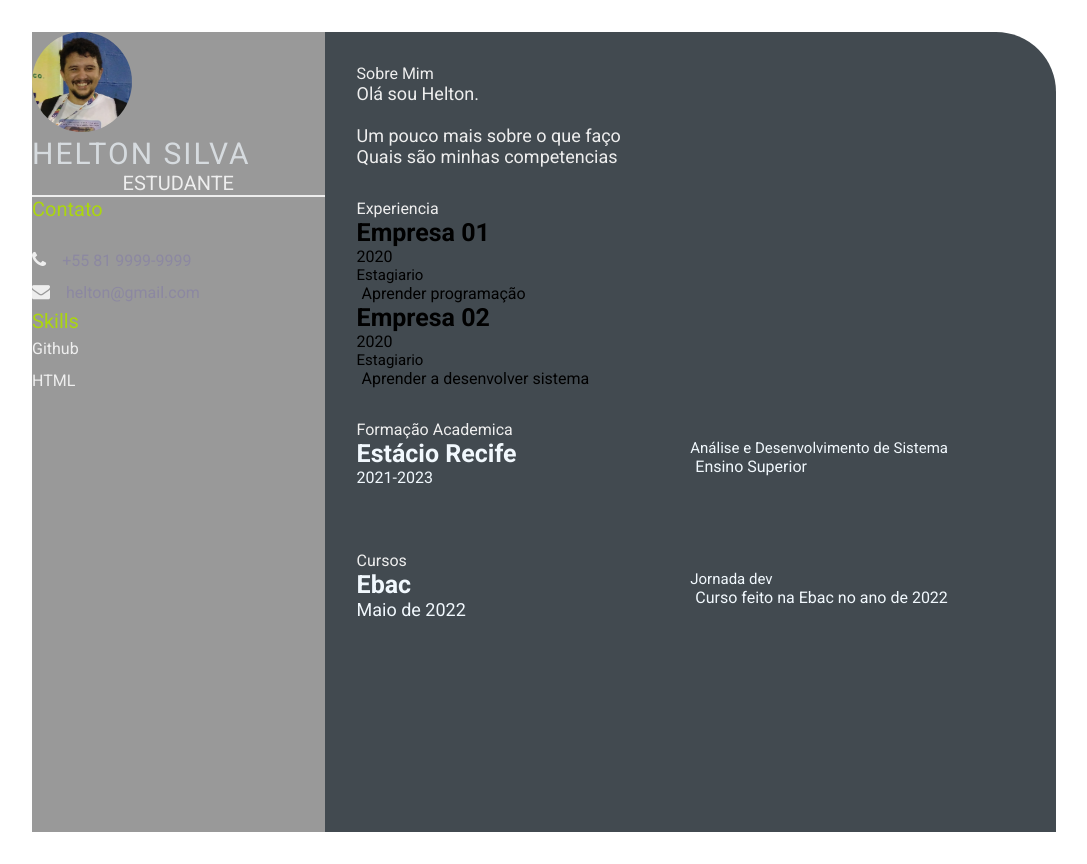
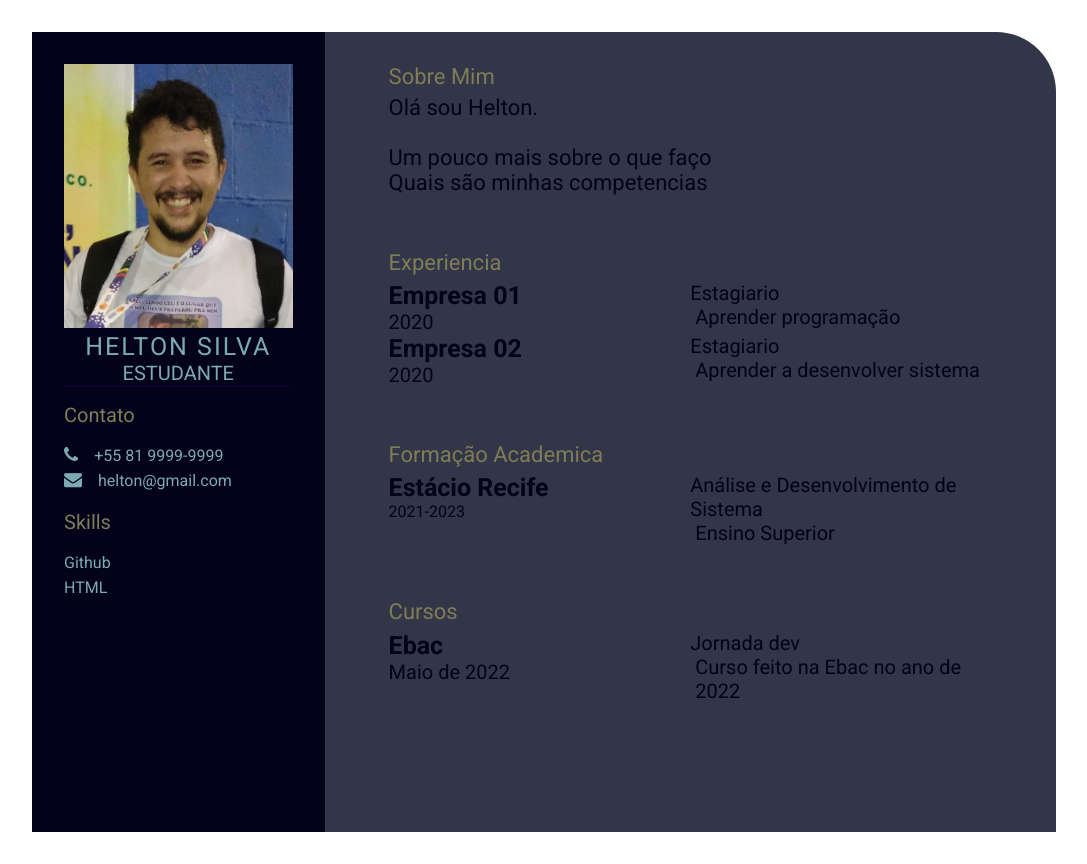
Before and after one commit to HeltonssJunior/heltonss.github.io, a plain HTML site: page index.html in a window 1280 px wide. Shown: the whole page, without its empty margins (96-1183 px from the left). Drawn offline with Linux system fonts and the light colour scheme.

```diff
--- a/index.html
+++ b/index.html
@@ -25,17 +25,16 @@
 <body>
     <main class="resume-contents">
         <section class="left-section">
-            <section class="left-section-contet">
+            <section class="left-section-contents">
                 <div class="profile">
-                    <img class="profile-image" src="img/profile-image.jpg" alt="Profile image"
-                        style="width: 100px;height: 100px;">
+                    <img class="profile-image" src="img/profile-image.jpg">
                     <p class="name">Helton Silva</p>
                     <p class="profession">Estudante</p>
                 </div>
                 <div class="contact-info">
                     <p class="left-title">Contato</p>
                     <ul>
-                        <li><i class="fa fa-phone"></i>+55 81 9999-9999 </li>
+                        <li><i class="fa fa-phone"></i>+55 81 9999-9999</li>
                         <li><i class="fa fa-envelope"></i>helton@gmail.com</li>
                     </ul>
                 </div>
@@ -64,10 +63,10 @@
                 </section>
                 <section class="experience gap">
                     <div class="right-title">Experiencia</div>
-                    <div class="experience-contens">
+                    <div class="experience-contents">
                         <div class="exp-left">
                             <p class="exp-company-name">Empresa 01</p>
-                            <p class="exp-time-peiod">2020</p>
+                            <p class="exp-time-period">2020</p>
                         </div>
                         <div class="exp-right">
                             <p class="exp-position">Estagiario</p>
@@ -77,7 +76,7 @@
                         </div>
                         <div class="exp-left">
                             <p class="exp-company-name">Empresa 02</p>
-                            <p class="exp-time-peiod">2020</p>
+                            <p class="exp-time-period">2020</p>
                         </div>
                         <div class="exp-right">
                             <p class="exp-position">Estagiario</p>
--- a/style.css
+++ b/style.css
@@ -17,13 +17,13 @@
 .left-section {
     grid-column: span 2;
     height: 100%;
-    background-color: #999999;
+    background-color: #04021b;
 }
 
 .right-section {
     grid-column: span 5;
     height: 100%;
-    background-color: #424a50;
+    background-color: #03051dce;
     border-radius: 0px 60px 0px 0px;
 }
 
@@ -33,23 +33,25 @@
 
 .profile {
     width: 100%;
-    border-bottom: 2px solid #eeeeee;
+    border-bottom: 2px solid #09032b;
 }
 
 .profile .profile-image {
     width: 100%;
-    border-radius: 100%;
+
 }
 
 .name {
-    color: #D6DBDF;
-    font-size: 30px;
+    color: #7bacad;
+    font-size: 25px;
     letter-spacing: 2px;
     text-transform: uppercase;
+    text-align: center;
+
 }
 
 .profession {
-    color: #eeeeee;
+    color: #7ba9b4;
     font-size: 20px;
     text-transform: uppercase;
     text-align: center;
@@ -57,58 +59,62 @@
 
 /* .contact-info { border-bottom: 2px solid #1B2631; } */
 .left-title {
-    color: #abd60f;
+    color: #7e7d56;
     font-size: 20px;
+    padding-top: 1rem;
 }
 
 .contact-info ul {
-    padding-top: 1.5rem;
+    padding-top: 1rem;
 }
 
 .contact-info ul li,
 .references ul li {
-    padding: .4rem 0;
-    color: #8c88a1;
+    padding: .2rem 0;
+    color: #7ba9b4;
 }
 
 .contact-info ul li i,
 .references ul li i {
     padding-right: 1rem;
     font-size: 18px;
-    color: #eeeeee;
+    color: #7ba9b4;
 }
 
 .skills ul {
-    padding-top: 1.5 rem;
+    padding-top: 1rem;
 }
 .skills ul li p {
-    padding: .4rem 0;
-    color: #eeeeee;
+    padding: .2rem 0;
+    color: #7ba9b4;
 }
 
 .right-section-contents {
-    padding: 2rem 2rem;
+    padding: 2rem 4rem;
 }
 
 .right-title {
-    color: #eeeeee;
+    color:#7e7d56;
+    font-size: 22px;
+
 }
 
 .gap {
-    padding-bottom: 2rem;
+    padding-bottom: 3rem;
 }
 .about-me-contents {
-    font-size: 18px;
-    color: #eeeeee;
+    font-size: 22px;
+    color: #04021b;
+    padding: .4rem 0;
 }
 
 .experience-contents,
 .education-contents,
 .awards-contents {
     display: grid;
+    padding: .4rem 0;
     grid-template-columns: repeat(2, 1fr);
-    padding-bottom: 2rem;
-    color: #F1F8FD;
+    color: #04021b;
 }
 
 .exp-company-name,
@@ -121,18 +127,18 @@
 .exp-time-period,
 .educationp-time-period,
 .awards-time-period {
-    font-size: 18px;
+    font-size: 20px;
 }
 
 .exp-position,
 .education-subject,
 .awards-name {
-    font-size: 15px;
+    font-size: 20px;
 }
 
 .exp-desc,
 .education-desc,
 .awards-desc {
-    font-size: 16px;
+    font-size: 20px;
     padding-left: 5px;
 }
```
